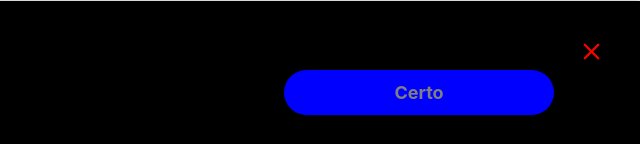
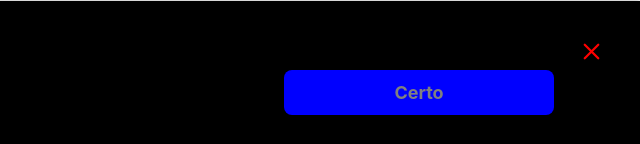
Before and after one commit to pitagorasampli/cookie-police-bar, a website built with webpack: page public/index.html in a window 1280 px wide. Shown: the part 653-797 px from the top of the page, 640-1280 px from the left. Built offline with nearby package versions, Linux system fonts and the light colour scheme.

Commit message:
add prop on readme and index.html

```diff
--- a/public/index.html
+++ b/public/index.html
@@ -23,6 +23,7 @@
          btntextcolor="gray"
          btntext="Certo"
          closecolor="red"
+         btnborderradius='8px'
          />
     </div>
 
```
Also changed, not shown: README.md.
